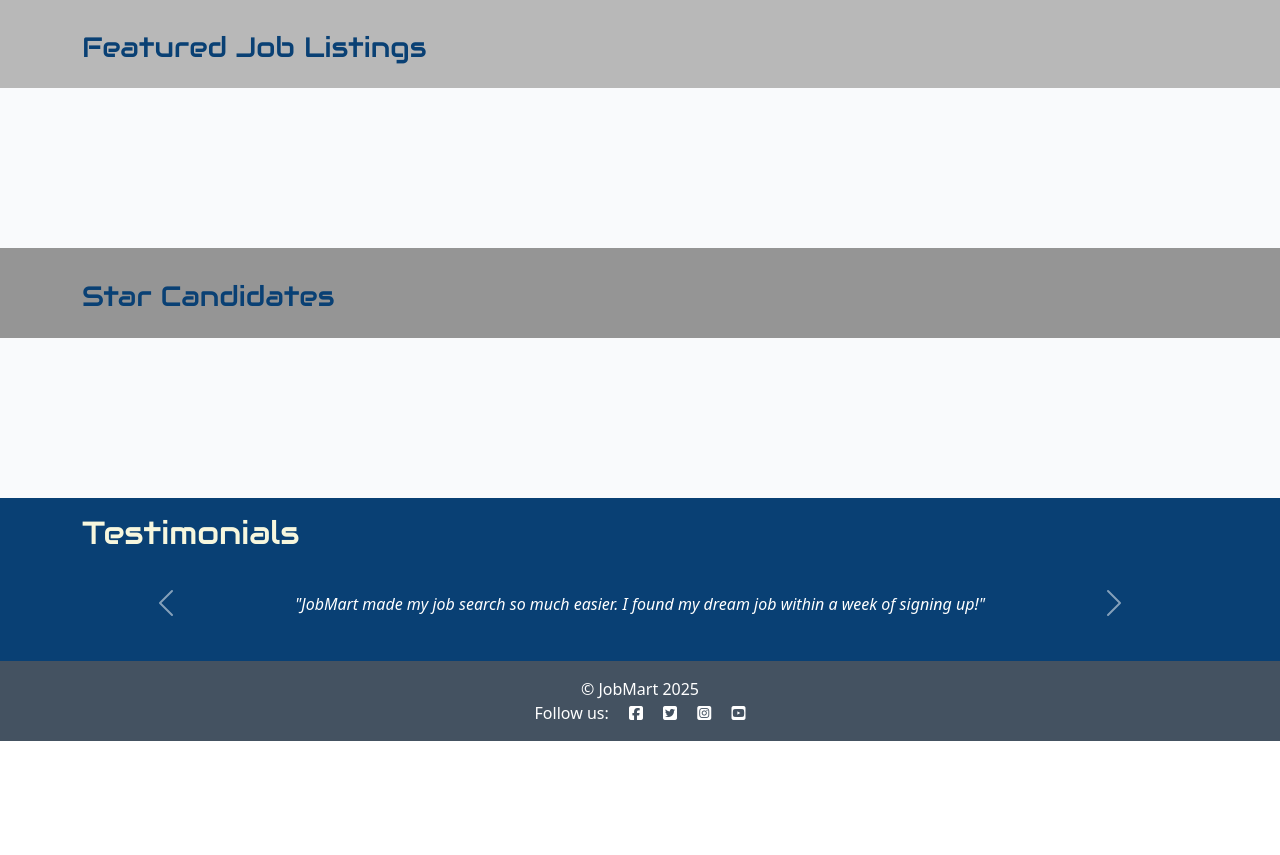
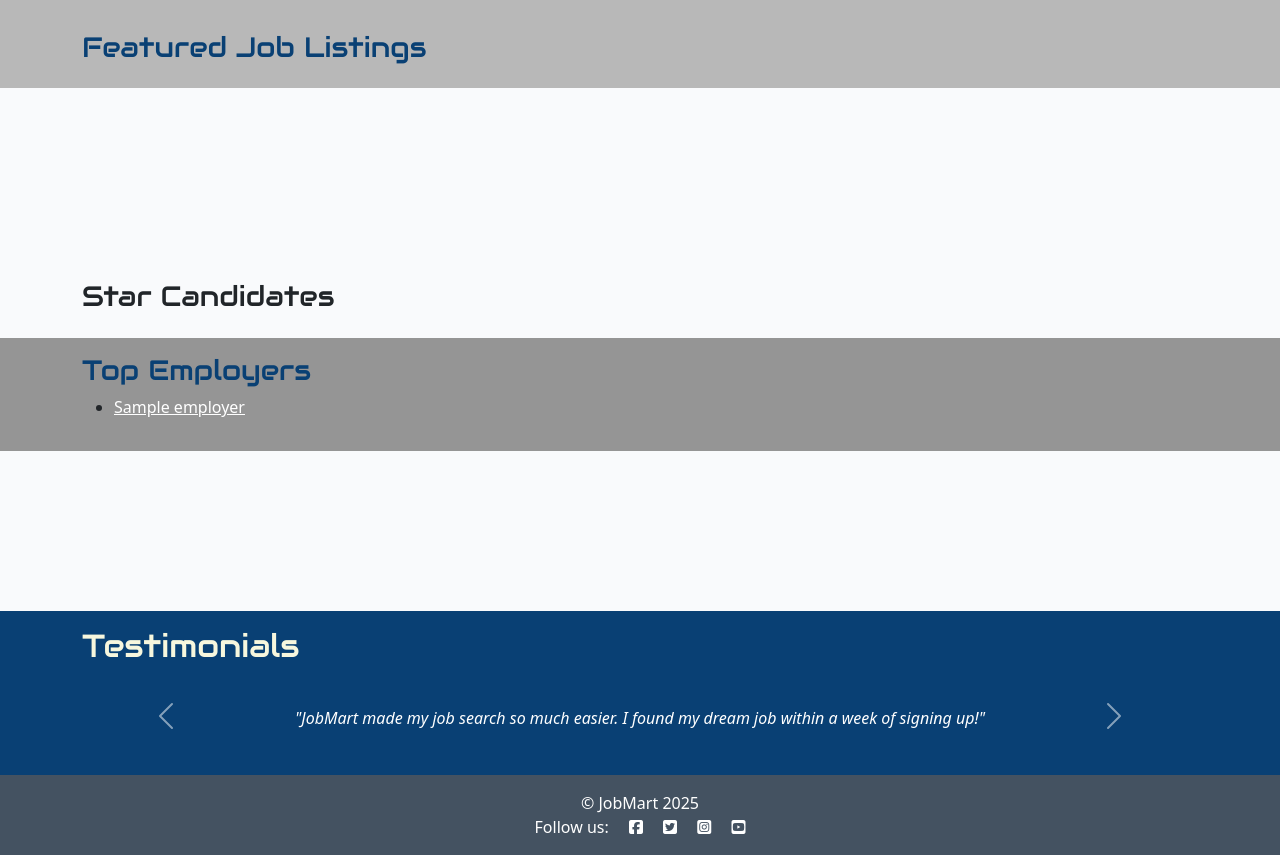
Before and after one commit to tgrey2024/job-board, a Django app: page / in a window 1280 px wide. Shown: the part 495-1350 px from the top of the page. Before the commit the page ends 1236 px from the top, so only its background shows below. Run offline with Django 4.2, Linux system fonts and the light colour scheme; tables that the repository leaves empty hold one stand-in row (values such as "Sample post"); some libraries are stand-ins or nearby versions.

Commit message:
Add profiles section and employer profile template

```diff
--- a/config/urls.py
+++ b/config/urls.py
@@ -20,6 +20,7 @@ from django.urls import path, include
 urlpatterns = [
     path("accounts/", include("allauth.urls")),
     path('admin/', admin.site.urls),
+    path('profiles/', include('profiles.urls')),
     path('summernote/', include('django_summernote.urls')),
     path('', include('jobboard.urls'), name='home'),
 
--- a/jobboard/templates/jobboard/index.html
+++ b/jobboard/templates/jobboard/index.html
@@ -72,7 +72,7 @@
     </div>
 </section>
 <!-- Employers: Applicants List section -->
-<section id="employers" class="employers py-3">
+<section id="applicants" class="applicants py-3">
     <div class="container">
         <div class="row">
 
@@ -129,7 +129,17 @@
         {% endif %}
     </div>
 </section>
-
+<!-- Employers: Applicants List section -->
+<section id="employers" class="employers py-3">
+    <div class="container">
+        <div class="row">
+            <h3>Top Employers</h3>
+            <div class="col-md-4">
+                {% include "profiles/employer_list.html" %}
+            </div>
+        </div>
+    </div>
+</section>
 <!-- Testimonials -->
 <section id="testimonials" class="testimonials py-3">
     <div class="container">
--- a/jobboard/urls.py
+++ b/jobboard/urls.py
@@ -1,6 +1,7 @@
-from django.urls import path
+from django.urls import path, include
 from .views import HomePage
 
 urlpatterns = [
     path('', HomePage.as_view(), name='home'),
+    path('profiles/', include('profiles.urls')),
 ]
--- a/jobboard/views.py
+++ b/jobboard/views.py
@@ -1,8 +1,15 @@
 from django.shortcuts import render
 from django.views.generic import TemplateView
+from profiles.models import Employer
+
 
 class HomePage(TemplateView):
     """
     Displays home page
     """
     template_name = 'jobboard/index.html'
+
+    def get_context_data(self, **kwargs):
+        context = super().get_context_data(**kwargs)
+        context['employers'] = Employer.objects.all()
+        return context
--- a/profiles/admin.py
+++ b/profiles/admin.py
@@ -10,6 +10,7 @@ class EmployerAdmin(SummernoteModelAdmin):
     search_fields = ['company_name']
     summernote_fields = ('content',)
 
+
 @admin.register(Applicant)
 class ApplicantAdmin(SummernoteModelAdmin):
     list_display = ('firstname', 'lastname', 'role', 'updated_on')
--- a/profiles/models.py
+++ b/profiles/models.py
@@ -17,7 +17,7 @@ class Employer(models.Model):
     employer = models.ForeignKey(User, on_delete=models.CASCADE)
 
     def __str__(self):
-        return self.title
+        return self.employer.username
 
 
 class Applicant(models.Model):
@@ -37,4 +37,4 @@ class Applicant(models.Model):
     applicant = models.ForeignKey(User, on_delete=models.CASCADE)
 
     def __str__(self):
-        return self.title
+        return self.applicant.username
--- /dev/null
+++ b/profiles/templates/profiles/employer_list.html
@@ -0,0 +1,11 @@
+<ul>
+    {% if employers %}
+        {% for employer in employers %}
+            <li>
+                <a href="{% url 'profile' user_id=employer.employer.id %}">{{ employer.company_name }}</a>
+            </li>
+        {% endfor %}
+    {% else %}
+        <li>No employers found.</li>
+    {% endif %}
+</ul>
--- /dev/null
+++ b/profiles/urls.py
@@ -0,0 +1,7 @@
+from django.urls import path
+from .views import EmployerListView, Profiles
+
+urlpatterns = [
+    path('employers/', EmployerListView.as_view(), name='employer_list'),
+    path('<int:user_id>/', Profiles.as_view(), name='profile'),
+]
--- a/static/css/style.css
+++ b/static/css/style.css
@@ -84,6 +84,10 @@ h1, h2, h3, h4, h5, h6 {
 
 #employers h3 {
     color: #094074;
+}
+
+#employers a {
+    color: #ffffff;
 }
 
 /* Testimonials */
@@ -247,3 +251,8 @@ h1, h2, h3, h4, h5, h6 {
 .approval {
     color: rgb(222, 146, 168);
 }
+
+/* Profiles */
+.address-text {
+    display: inline;
+}
```
Also changed, not shown: profiles/templates/profiles/employer_profile.html (added, +36 -0 lines), profiles/views.py (+17 -2 lines), static/images/placeholder.jpg (added), 2 other files.
